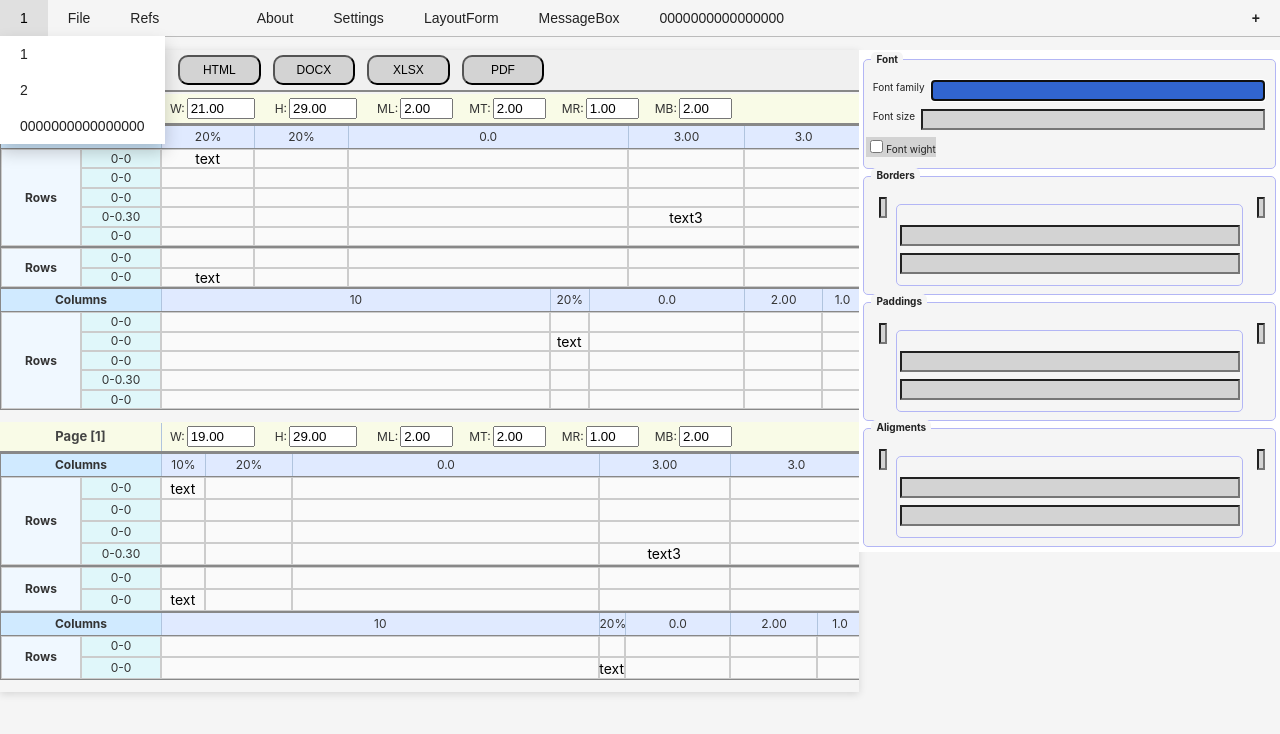
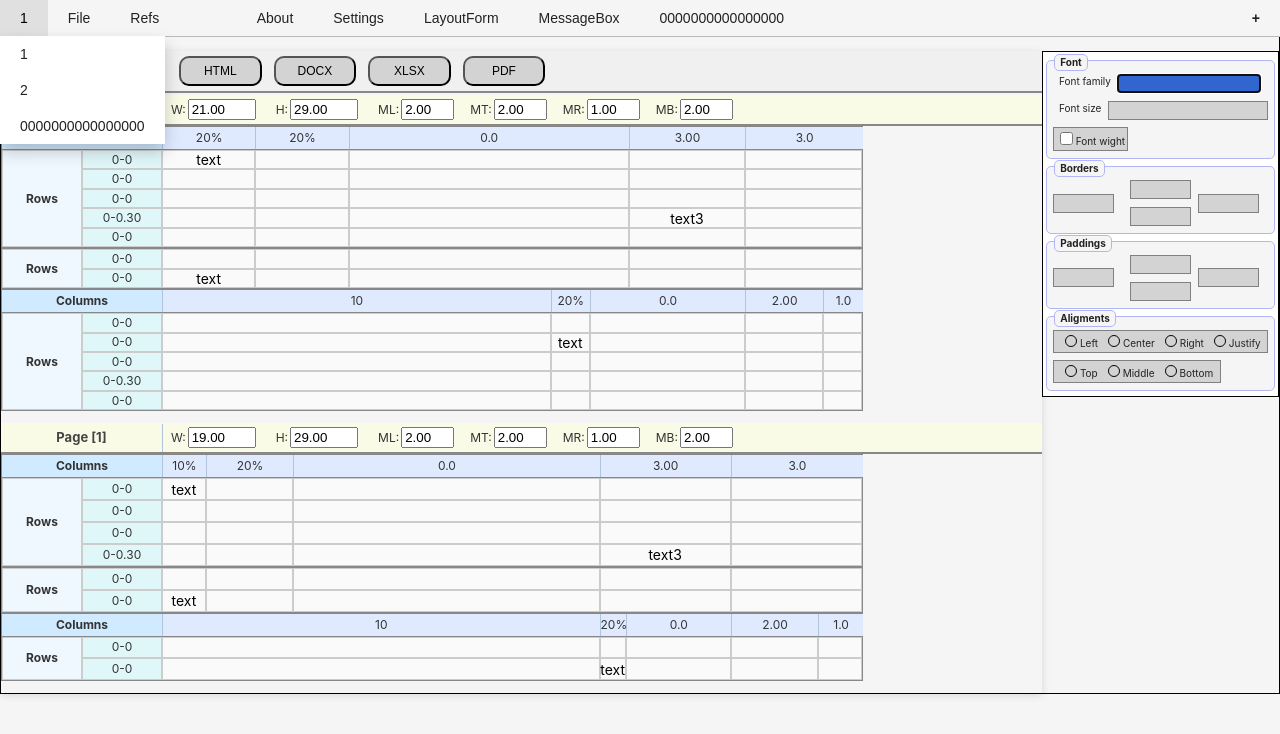
Before and after one commit to AndreiPuchko/q2web, a React (Vite) app: page / in a window 1280 px wide. Shown: the top 734 px of the page. Built offline with nearby package versions, Linux system fonts and the light colour scheme.

Commit message:
PropsEditor 1

```diff
--- a/src/components/Form.css
+++ b/src/components/Form.css
@@ -49,6 +49,8 @@ button {
 .Q2Line {
   background-color: var(--form-input-bg);
   color: var(--form-input);
+  border: 1px solid gray;
+  padding: 1px 2px;
 }
 
 .flex-row {
@@ -65,7 +67,7 @@ button {
   /* width: 100%; */
   border: 1px solid var(--form-border);
   background: var(--form-groupbox-bg);
-  padding: 20px 0.3cap 0.5cap;
+  padding: 1.3cap 0.3cap 0.5cap;
   margin: 1cap 0.3cap 0.5cap;
   border-radius: 5px;
   position: relative;
@@ -73,9 +75,9 @@ button {
 
 .group-box-title {
   position: absolute;
-  border: 1px solid none;
+  border: 1px solid var(--form-border);
   border-radius: 5px;
-  top: -1.2cap;
+  top: -1cap;
   left: 1cap;
   background-color: var(--form-groupbox-bg);
   padding: 0 5px;
@@ -111,5 +113,5 @@ label {
 }
 
 .FormComponent {
-  border: 2px solid transparent;
+  border: 1px solid transparent;
 }
--- a/src/components/Form.tsx
+++ b/src/components/Form.tsx
@@ -8,6 +8,7 @@ import { focusFirstFocusableElement } from '../utils/dom';
 import Q2RadioButton from "./widgets/RadioButton";
 import Q2Button from './widgets/Button';
 import { Q2Form } from "../q2_modules/Q2Form";
+import { columns } from "../data_modules/data";
 
 interface FormProps {
   metaData: Q2Form;
@@ -154,7 +155,7 @@ class Form extends Component<FormProps, { formData: { [key: string]: any } }> {
 
   createFormTree = (columns: any) => {
     const stack: any[] = [];
-    const root = { column: 'root', children: [{ column: "/v", key: 'root-0' }] };
+    const root = { column: 'root', children: [{ column: "/v", key: 'root-0', metadata: undefined }] };
     stack.push(root);
     if (!columns[0].column.startsWith("/")) {
       columns.splice(0, 0, { column: "/f", key: 'root-1' });
@@ -167,6 +168,7 @@ class Form extends Component<FormProps, { formData: { [key: string]: any } }> {
           label: col.label,
           key: `${col.column}-${index}}`, // Generate unique key
           children: [],
+          metadata: col,
         };
         stack[stack.length - 1].children.push(panel);
         stack.push(panel);
@@ -187,18 +189,30 @@ class Form extends Component<FormProps, { formData: { [key: string]: any } }> {
     if (!panel || !panel.children) return null;
 
     const className = panel.column === "/h" ? "Panel flex-row group-box" : "Panel flex-column group-box";
-    const style: CSSProperties = { display: "flex", flex: 1, padding: "0 1cap 1cap 0" };
+    const style: CSSProperties = { display: "flex", flex: 1, padding: "0.5cap" };
+    const rootStyle: CSSProperties = { display: 'flex', justifyContent: 'flex-center', width: 'auto' };
+
     if (panel.column === "/v") {
       style.flexDirection = 'column'
     } else {
       style.flexDirection = 'row'
     }
     style.alignItems = 'start';
+    style.justifyContent = 'flex-start';
+    if ([4, 5, 6].includes(panel?.metadata?.alignment)) {
+      style.alignItems = 'center';
+    }
+    if (panel.label === "") {
+      rootStyle.border = "none";
+      rootStyle.margin = "0px";
+      rootStyle.padding = "0px";
+    }
 
-    const rootStyle = { display: 'flex', justifyContent: 'flex-center', width: 'auto' };
+    console.log(panel?.metadata?.alignment)
+
 
     if (!root && (panel.column === "/v" || panel.column === "/f")) {
-      rootStyle.width = '100%';
+      // rootStyle.width = '100%';
     }
 
     return (
@@ -211,7 +225,7 @@ class Form extends Component<FormProps, { formData: { [key: string]: any } }> {
           else {
             return (
               <div key={child.key || index} className="form-group" style={style}>
-                {child.control !== "check" && <label className="form-label">{child.label}</label>}
+                {child.control !== "check" && child.label && <label className="form-label">{child.label}</label>}
                 {this.renderInput(child)}
               </div>
             );
--- a/src/components/widgets/Line.tsx
+++ b/src/components/widgets/Line.tsx
@@ -10,6 +10,11 @@ class Q2Line extends Widget<Q2LineProps> {
         const style = {
             width: '100%',
         };
+
+        if (col?.datalen)
+        {
+        style.maxWidth = `${col.datalen}cap`
+        }
 
         return (
             <input
--- a/src/q2_modules/Q2Form.ts
+++ b/src/q2_modules/Q2Form.ts
@@ -3,6 +3,7 @@ export class Q2Control {
     label?: string;
     datalen?: number;
     stretch?: number;
+    alignment?: number;
     control: string;
     readonly: boolean;
     key: string;
@@ -16,7 +17,8 @@ export class Q2Control {
         label?: string,
         options: {
             datalen?: number, stretch?: number, control?: string, valid?: any, data?: any, pic?: string, pi?: string,
-            readonly?: boolean
+            readonly?: boolean,
+            alignment?: number,
         } = {},
         key: string = "0"
     ) {
@@ -24,6 +26,7 @@ export class Q2Control {
         this.label = label;
         this.datalen = options.datalen;
         this.stretch = options.stretch;
+        this.alignment = options.alignment;
         this.control = options.control ?? 'line';
         this.readonly = options.readonly ?? false;
         this.key = key;
@@ -102,6 +105,7 @@ export class Q2Form {
         options: {
             datalen?: number, stretch?: number, control?: string, valid?: any, data?: any, pic?: string, pi?: string,
             readonly?: boolean,
+            alignment?: number,
         } = {}) {
         const key = this.columns.length > 0 ? this.columns.length.toString() : "0";
         const controlObj = new Q2Control(column, label, options, key);
--- a/src/q2app/Q2PropsEditor.tsx
+++ b/src/q2app/Q2PropsEditor.tsx
@@ -23,34 +23,29 @@ class Q2PropsEditor extends Component {
       exampleForm.add_control("font_weight", "Font wight", { control: "check", data: true });
       exampleForm.add_control("/");
 
-      if (exampleForm.add_control("/h", "Borders")) {
-        exampleForm.add_control("var3", "");
+      if (exampleForm.add_control("/h", "Borders", {alignment:4})) {
+        exampleForm.add_control("var3", "", {datalen:6});
         exampleForm.add_control("/v", "");
-        exampleForm.add_control("var3", "");
-        exampleForm.add_control("var3", "");
+        exampleForm.add_control("var3", "", {datalen:6});
+        exampleForm.add_control("var3", "", {datalen:6});
         exampleForm.add_control("/");  // close layout
-        exampleForm.add_control("var4", "");
+        exampleForm.add_control("var4", "", {datalen:6});
         exampleForm.add_control("/");  // close layout
       }
-      if (exampleForm.add_control("/h", "Paddings")) {
-        exampleForm.add_control("var3", "");
-        exampleForm.add_control("/v", "");
-        exampleForm.add_control("var3", "");
-        exampleForm.add_control("var3", "");
+      if (exampleForm.add_control("/h", "Paddings", {alignment:4})) {
+        exampleForm.add_control("var3", "", {datalen:6});
+        exampleForm.add_control("/v", "", {datalen:6});
+        exampleForm.add_control("var3", "", {datalen:6});
+        exampleForm.add_control("var3", "", {datalen:6});
         exampleForm.add_control("/");  // close layout
-        exampleForm.add_control("var4", "");
+        exampleForm.add_control("var4", "", {datalen:6});
         exampleForm.add_control("/");  // close layout
       }
-      if (exampleForm.add_control("/h", "Aligments")) {
-        exampleForm.add_control("var3", "");
-        exampleForm.add_control("/v", "");
-        exampleForm.add_control("var3", "");
-        exampleForm.add_control("var3", "");
-        exampleForm.add_control("/");  // close layout
-        exampleForm.add_control("var4", "", );
+      if (exampleForm.add_control("/v", "Aligments", {alignment:8})) {
+        exampleForm.add_control("var4", "", { pic: "Left;Center;Right;Justify", control: "radio", data: 1});
+        exampleForm.add_control("var4", "", { pic: "Top;Middle;Bottom", control: "radio", data: 2});
         exampleForm.add_control("/");  // close layout
       }
-      exampleForm.add_control("var44", "Radio button", { pic: "Red;White", control: "radio", data: "White", pi: "some_pi_value" });
     }
 
     return exampleForm
@@ -65,6 +60,7 @@ class Q2PropsEditor extends Component {
             background: "",
             color: "black",
             fontSize: "10px",
+            border: "1px solid black",
             marginTop: "50px",
           }}
         >
--- a/src/q2app/Q2ReportEditor.css
+++ b/src/q2app/Q2ReportEditor.css
@@ -28,6 +28,10 @@
 }
 
 
+.q2-report-editor-container {
+    display: flex;
+    border: 1px solid black
+}
 
 .q2-report-editor {
         padding: 0;
--- a/src/q2app/Q2ReportEditor.tsx
+++ b/src/q2app/Q2ReportEditor.tsx
@@ -688,7 +688,7 @@ class Q2ReportEditor extends Component<Q2ReportEditorProps, Q2ReportEditorState>
 
     render() {
         return (
-            <div style={{ display: "flex" }}>
+            <div className="q2-report-editor-container" >
                 <div className="q2-report-editor">
                     {this.renderReport()}
                     {this.report.pages.map((page, pageIdx) => (
```
